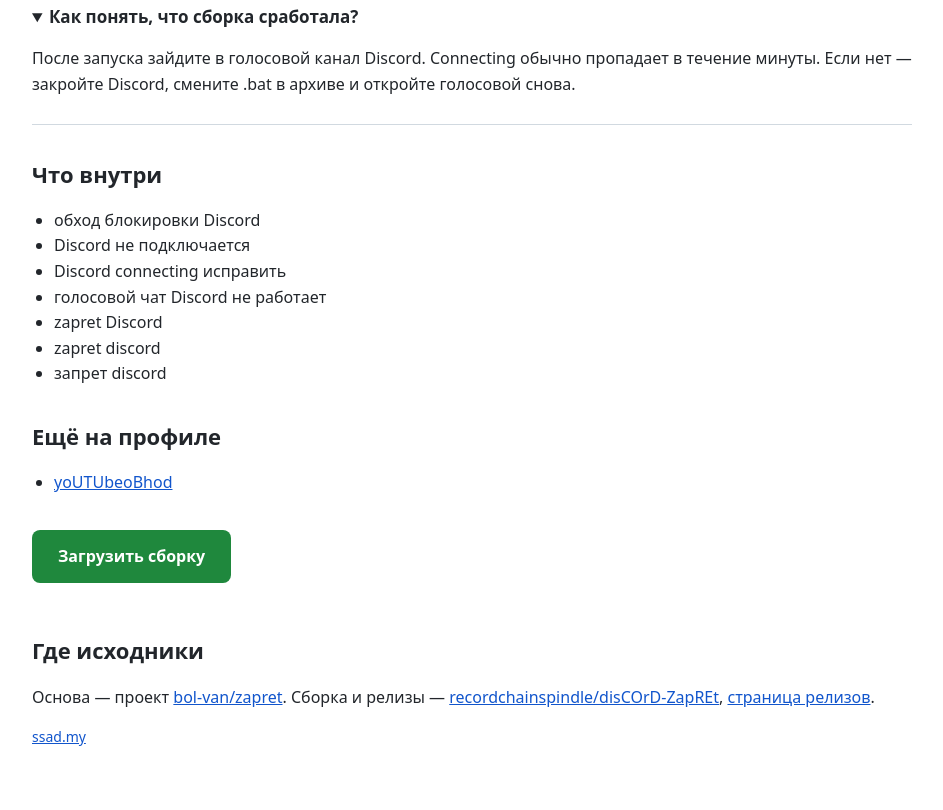
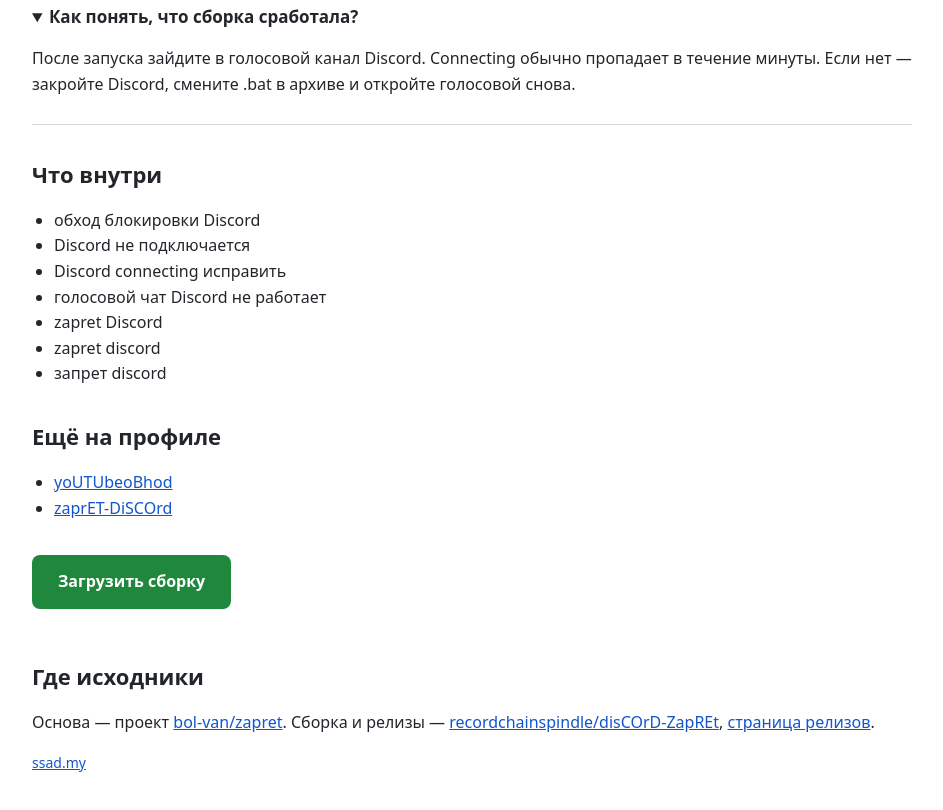
Before and after one commit to recordchainspindle/disCOrD-ZapREt, a plain HTML site: page docs/index.html in a window 1280 px wide. Shown: the part 1502-2312 px from the top of the page, without its empty margins (168-1111 px from the left). Drawn offline with Linux system fonts and the light colour scheme.

Commit message:
Update site files

```diff
--- a/docs/index.html
+++ b/docs/index.html
@@ -90,6 +90,7 @@
   <h2>Ещё на профиле</h2>
   <ul>
     <li><a href="https://github.com/recordchainspindle/yoUTUbeoBhod">yoUTUbeoBhod</a></li>
+    <li><a href="https://github.com/recordchainspindle/zaprET-DiSCOrd">zaprET-DiSCOrd</a></li>
   </ul>
 
 
```
